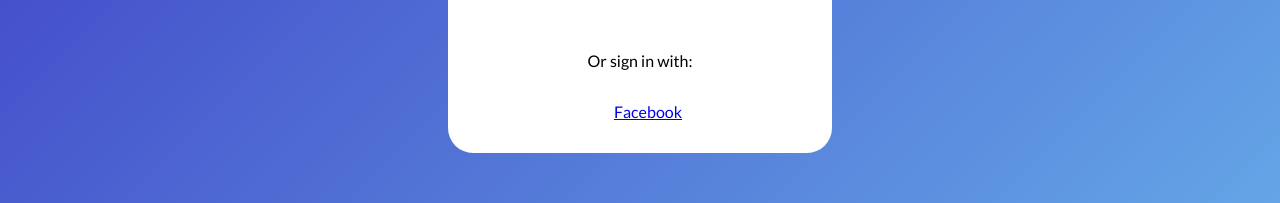
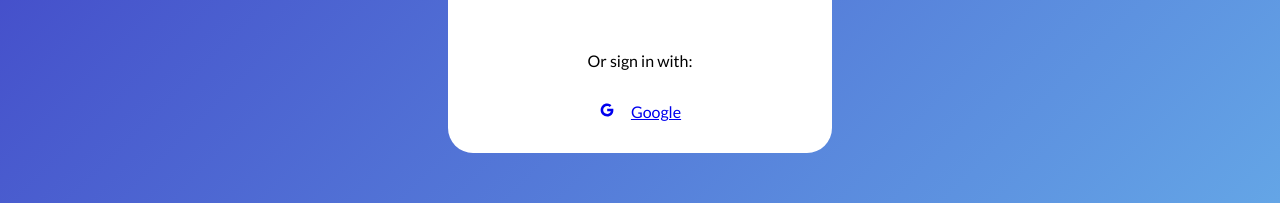
Before and after one commit to LeMinh22621/Sidebar-react, a React (Create React App) app: page /signin in a window 1280 px wide. Shown: the part 588-791 px from the top of the page. Built offline with nearby package versions, Linux system fonts and the light colour scheme.

Commit message:
fix error in sigin form. v.0.6

```diff
--- a/src/pages/signin/Signin.js
+++ b/src/pages/signin/Signin.js
@@ -1,5 +1,5 @@
 import React from 'react';
-import { Link} from 'react-router-dom';
+import { Link } from 'react-router-dom';
 import "../signin/signin.css";
 import * as IoIcons from 'react-icons/io';
 
@@ -29,13 +29,13 @@ const Form = props => (
 );
 
 const FormButton = props => (
-  <div id="button" class="row">
+  <div id="button" className="row">
     <button>{props.title}</button>
   </div>
 );
 
 const FormInput = props => (
-  <div class="row">
+  <div className="row">
     <label>{props.description}</label>
     <input type={props.type} placeholder={props.placeholder}/>
   </div>
@@ -45,36 +45,27 @@ const OtherMethods = props => (
   <div id="alternativeLogin">
     <label>Or sign in with:</label>
     <div id="iconGroup">
-      < Facebook/>
-      {/* < Google/> */}
+      <Google />
     </div>
   </div>
 );
 
-const Facebook = props => (
-  <Link to={"login/facebook"}>
-    {IoIcons.IoLogoFacebook}
-    <span>{"Facebook"}</span>
-  </Link>
-);
-// const Google = props => (
-//   <Link to={"login/google"}>
-//     {IoIcons.IoLogoGoogle}
-//   </Link>
-// );
+export function Google(){
+  return(
+    <div>
+      <Link to={"login/google"}>
+        {<IoIcons.IoLogoGoogle/>}
+        <span>{"Google"}</span>
+      </Link>
+    </div>
+  );
+}
 
-// const Twitter = props => (
-//   <a href="#" id="twitterIcon"></a>
-// );
-
-// const Google = props => (
-//   <a href="#" id="googleIcon"></a>
-// );
 
 class Signin extends React.Component {
   render() {
     return (
-      <div id='sign-in' className='sign-in'>
+      <div id='sign-in'>
         <LoginForm />
       </div>
     );
```
